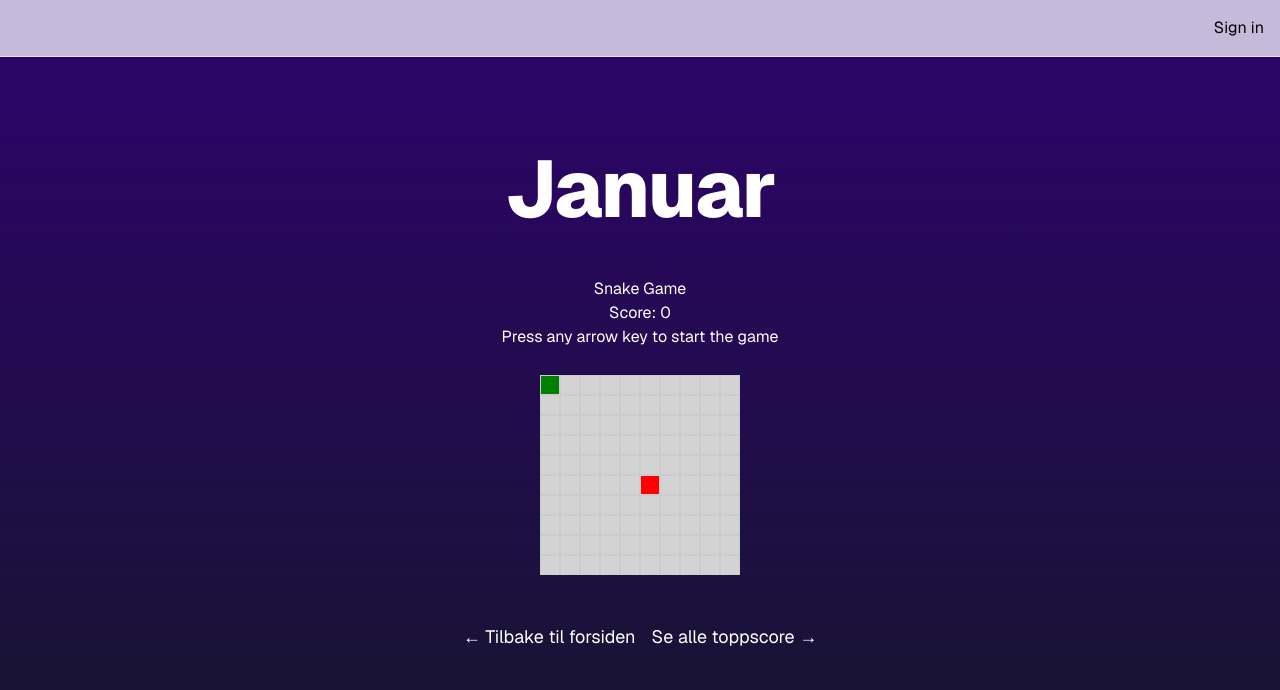
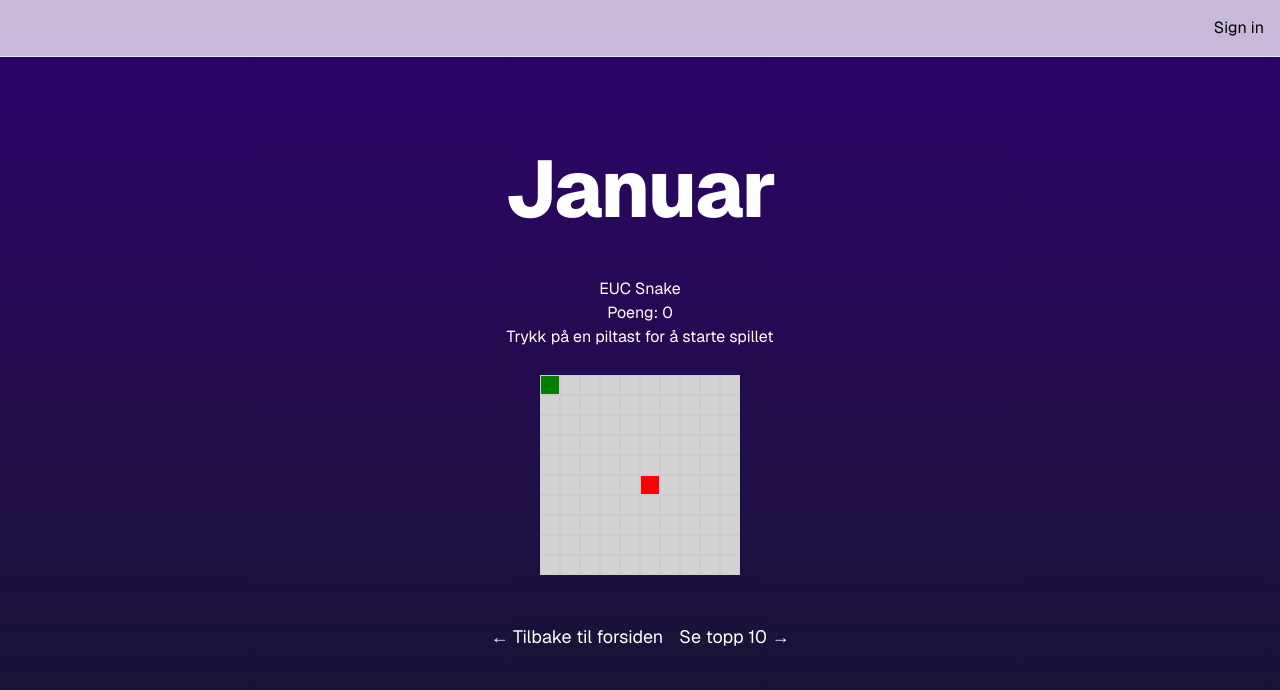
Before and after one commit to ZzyzxIsAlreadyTaken/eucgames, a Next.js app: page /spill/januar in a window 1280 px wide. Shown: the top 690 px of the page. Built offline with nearby package versions, Linux system fonts and the light colour scheme; no server answers; the database is empty.

Commit message:
Januar: Translated text to Norwegian, removed date from current ghigh scorer on game page

```diff
--- a/src/app/spill/januar/_components/HighScores.tsx
+++ b/src/app/spill/januar/_components/HighScores.tsx
@@ -7,18 +7,29 @@ export default async function HighScores() {
     <div className="mt-8 rounded-lg bg-white/10 p-4">
       <h2 className="mb-4 text-xl font-bold">High Scores</h2>
       <div className="space-y-2">
-        {scores.map((score, index) => (
+        {scores.map((score, index) => {
+          const date = new Date(score.createdAt).toLocaleDateString("no-NO", {
+            day: "numeric",
+            month: "long",
+            year: "numeric",
+          });
+
+          return (
             <div
               key={index}
               className="flex items-center justify-between rounded bg-white/5 p-2"
             >
               <div className="flex gap-4">
                 <span className="w-6 text-gray-400">{index + 1}.</span>
+                <div>
                   <span>{score.username}</span>
+                  <div className="text-xs text-gray-400">{date}</div>
+                </div>
               </div>
               <span className="ml-5 font-mono">{score.score}</span>
             </div>
-        ))}
+          );
+        })}
         {scores.length === 0 && (
           <p className="text-center text-gray-400">No scores yet</p>
         )}
--- a/src/app/spill/januar/_components/TopScore.tsx
+++ b/src/app/spill/januar/_components/TopScore.tsx
@@ -7,7 +7,7 @@ export default async function TopScore() {
 
   return (
     <div className="text-center">
-      <p className="text-sm text-gray-400">Top Score</p>
+      <p className="text-sm text-gray-400">Nåværende mester</p>
       <p className="font-bold">
         {topScore.username}: <span className="font-mono">{topScore.score}</span>
       </p>
--- a/src/app/spill/januar/_components/getHighScores.ts
+++ b/src/app/spill/januar/_components/getHighScores.ts
@@ -10,6 +10,7 @@ export async function getHighScores() {
       .select({
         username: scores.username,
         score: scores.score,
+        createdAt: scores.createdAt,
       })
       .from(scores)
       .where(eq(scores.game, "snake"))
--- a/src/app/spill/januar/_components/snakeGame.tsx
+++ b/src/app/spill/januar/_components/snakeGame.tsx
@@ -112,16 +112,16 @@ const SnakeGame: React.FC = () => {
 
   return (
     <div style={{ textAlign: "center" }}>
-      <h1>Snake Game</h1>
-      <p>Score: {score}</p>
+      <h1>EUC Snake</h1>
+      <p>Poeng: {score}</p>
       <div style={{ minHeight: "50px" }}>
         {isGameOver ? (
           <div>
-            <p>Game Over! Final Score: {score}</p>
-            <button onClick={resetGame}>Play Again</button>
+            <p>Game Over! Poeng: {score}</p>
+            <button onClick={resetGame}>Spill igjen</button>
           </div>
         ) : (
-          <p>Press any arrow key to start the game</p>
+          <p>Trykk på en piltast for å starte spillet</p>
         )}
       </div>
       <div
--- a/src/app/spill/januar/page.tsx
+++ b/src/app/spill/januar/page.tsx
@@ -19,7 +19,7 @@ export default function JanuaryGames() {
             href="/spill/januar/highscores"
             className="text-lg text-white hover:underline"
           >
-            Se alle toppscore →
+            Se topp 10 →
           </Link>
         </div>
       </div>
```
Lines whose indentation alone changed are shown as unchanged.
